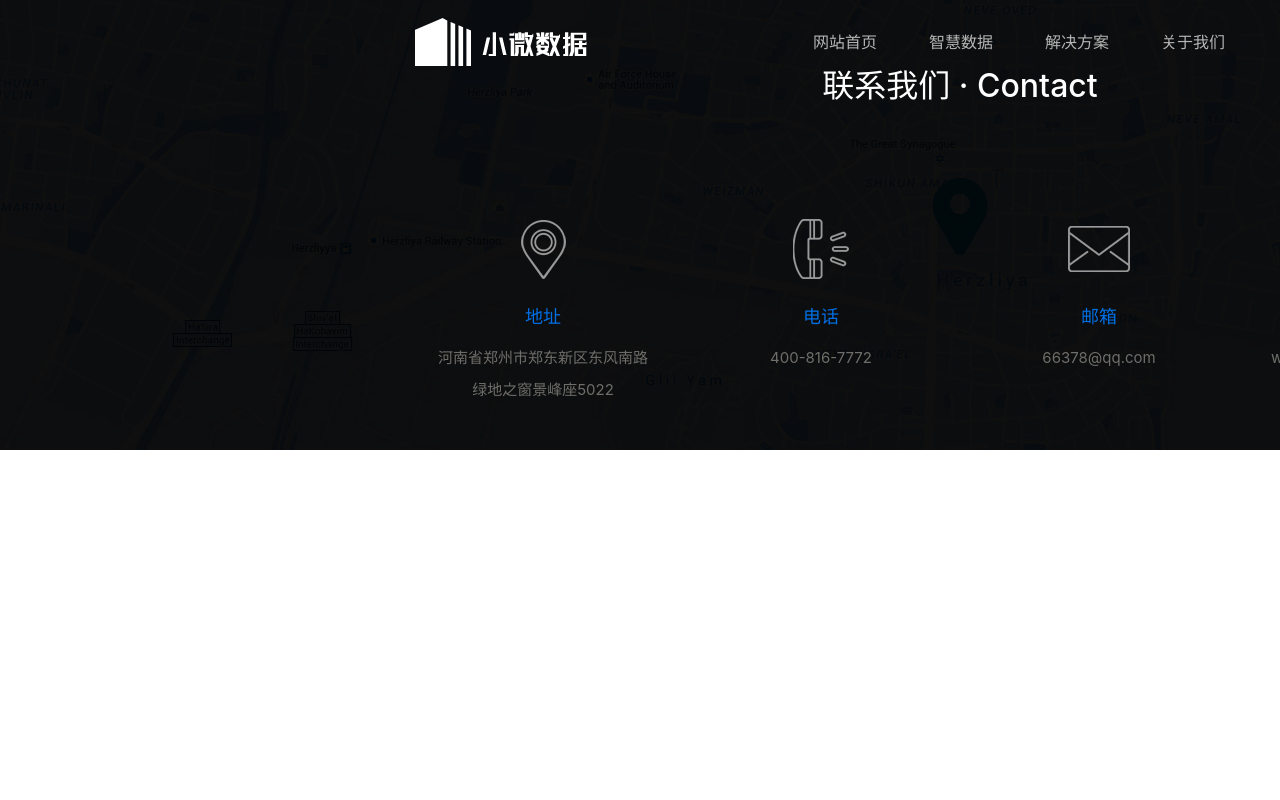
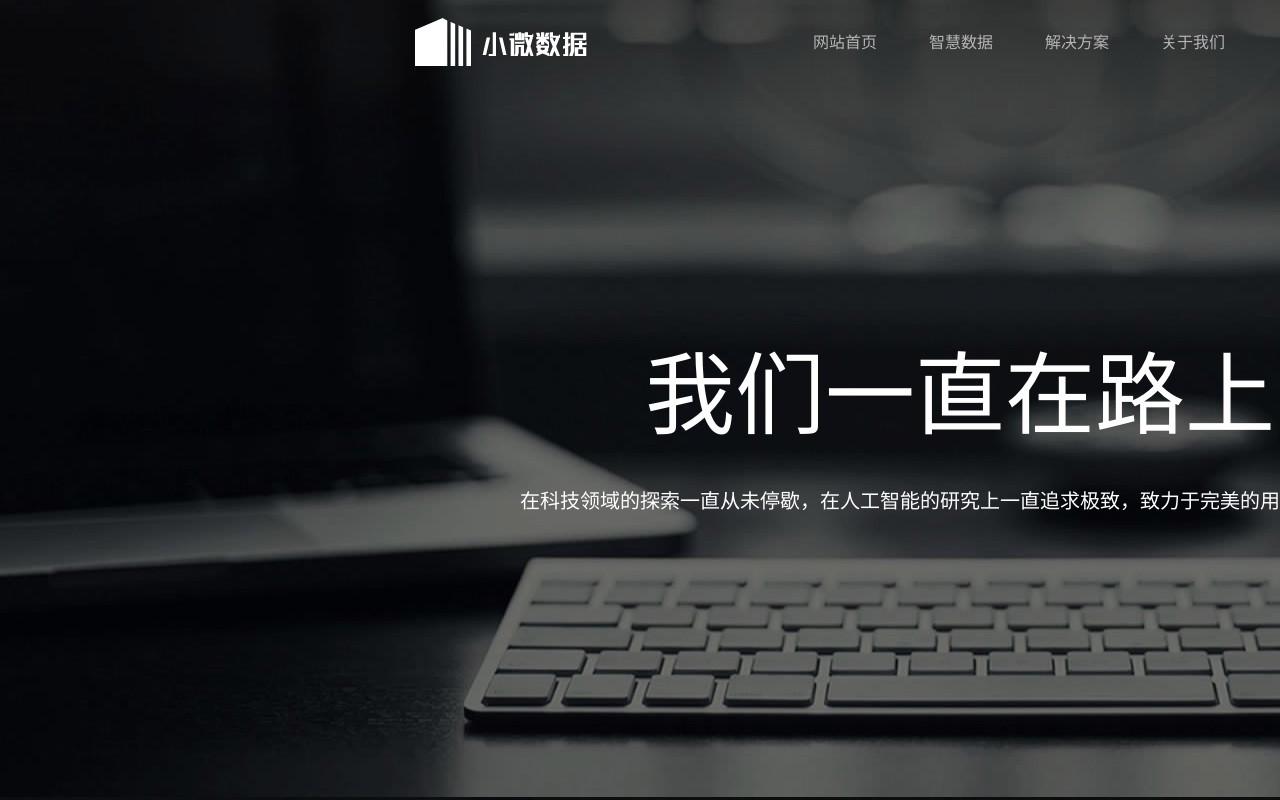
Before and after one commit to 17797776321/vfs.data, a Nuxt app: page /About in a window 1280 px wide. Shown: the top 800 px of the page. Built offline with nearby package versions, Linux system fonts and the light colour scheme.

Commit message:
关于我们banner

```diff
--- a/components/myNav/index.vue
+++ b/components/myNav/index.vue
@@ -7,13 +7,13 @@
       </div>
       <div class="nav_box fl">
         <a href="javascript:void(0);"
-           class="option">网站首页</a>
+           class="option" @click="jump_page('/')">网站首页</a>
         <a href="javascript:void(0);"
            class="option">智慧数据</a>
         <a href="javascript:void(0);"
            class="option">解决方案</a>
         <a href="javascript:void(0);"
-           class="option">关于我们</a>
+           class="option" @click="jump_page('/About')">关于我们</a>
       </div>
       <div class="phone_logo_box fr">
         <img class="phone_img" src="../../assets/images/phonelogo.png" alt="">
@@ -27,6 +27,11 @@ export default {
   name: 'MyNav',
   data () {
     return {}
+  },
+  methods:{
+    jump_page(path) {
+      this.$router.push({path:path})
+    }
   }
 }
 </script>
--- /dev/null
+++ b/pages/About/index.vue
@@ -0,0 +1,39 @@
+<template>
+  <div class="page-about">
+    <div class="banner_box">
+      <div class="tit">我们一直在路上</div>
+      <div class="des">在科技领域的探索一直从未停歇，在人工智能的研究上一直追求极致，致力于完美的用户体验和服务</div>
+    </div>
+  </div>
+</template>
+<script>
+export default {
+  name:'About',
+  data() {
+    return {}
+  }
+}
+</script>
+<style lang="less">
+.page-about{
+  .banner_box{
+    width: 1920px;
+    height: 797px;
+    background: url('../../assets/images/about.png') no-repeat;
+    background-size: 100% 100%;
+    text-align: center;
+    .tit{
+      padding-top: 338px;
+      font-size: 90px;
+      color: #fefeff;
+      line-height: 114px;
+    }
+    .des{
+      padding-top: 28px;
+      font-size: 20px;
+      color: #fefeff;
+      line-height: 42px;
+    }
+  }
+}
+</style>
```
Also changed, not shown: assets/images/about.png (added).
